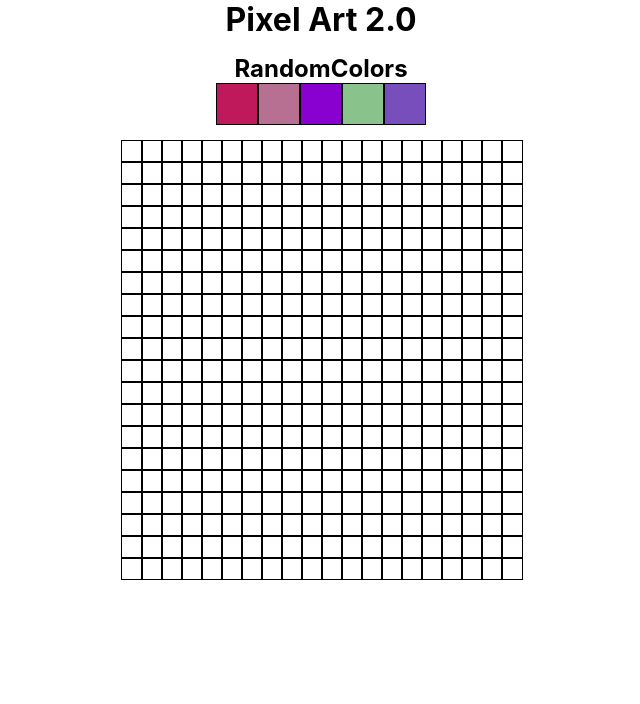
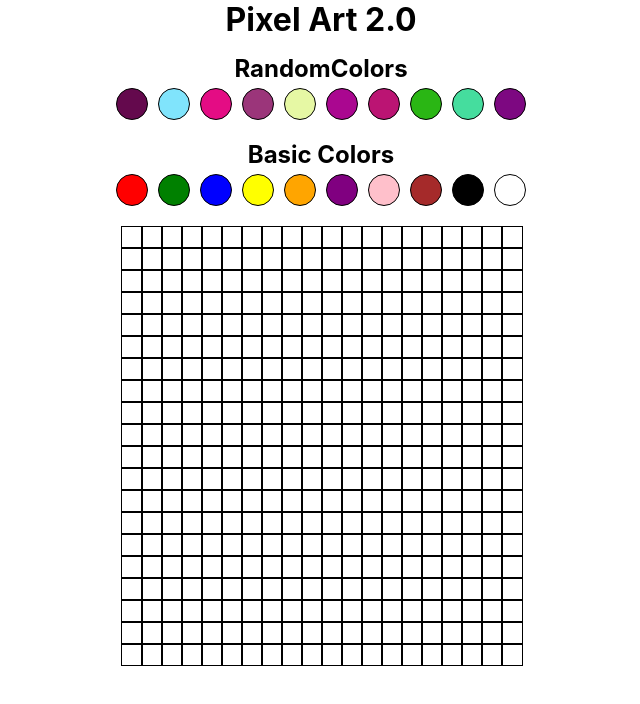
Before and after one commit to paolofullone/pixel-art, a React (Create React App) app: page / in a window 1280 px wide. Shown: the top 704 px of the page, without its empty margins (319-959 px from the left). Built offline with nearby package versions, Linux system fonts and the light colour scheme.

Commit message:
fix rename colors

```diff
--- a/src/App.css
+++ b/src/App.css
@@ -22,6 +22,10 @@ align-items: center;
   margin-top: 15px;
 }
 
+.margin5 {
+  margin: 5px;
+}
+
 .pixel {
   width: 20px;
   height: 20px;
@@ -35,9 +39,10 @@ align-items: center;
   float: left;
 }
 
-.pixel-board{
+.color-board{
   border: 1px solid black;
-  width: 40px;
-  height: 40px;
+  width: 30px;
+  height: 30px;
   float: left;
+  border-radius: 50%;
 }
--- a/src/components/RandomColors.js
+++ b/src/components/Colors.js
@@ -1,7 +1,7 @@
 import React from 'react'
 import '../App.css'
 
-function RandomColors() {
+function Colors() {
 
   const generateColor = () => {
     const r = Math.floor(Math.random() * 256);
@@ -12,10 +12,12 @@ function RandomColors() {
   }
 
   const arrColors = [];
-  const nColors = 5;
+  const nColors = 10;
   for (let i = 0; i < nColors; i++) {
     arrColors.push(generateColor());
   }
+
+  const basicColors = ['red', 'green', 'blue', 'yellow', 'orange', 'purple', 'pink', 'brown', 'black', 'white'];
 
   return (
       <>
@@ -24,7 +26,13 @@ function RandomColors() {
       </div>
 
       <div className='container'>
-        {arrColors.map((color)=><div className="pixel-board container" key={color} style={{backgroundColor: color}}/>)}
+        {arrColors.map((color)=><div className="color-board container margin5" key={color} style={{backgroundColor: color}}/>)}
+      </div>
+      <div className='container margin-top'>
+          <h2>Basic Colors</h2>
+      </div>
+      <div className='container'>
+        {basicColors.map((color)=><div className="color-board container margin5" key={color} style={{backgroundColor: color}}/>)}
       </div>
 
 
@@ -33,4 +41,4 @@ function RandomColors() {
   )
 }
 
-export default RandomColors
+export default Colors
--- a/src/pages/Home.js
+++ b/src/pages/Home.js
@@ -1,5 +1,5 @@
 import React from 'react'
-import RandomColors from '../components/RandomColors'
+import Colors from '../components/Colors'
 import '../App.css'
 import PixelBoard from '../components/Board';
 
@@ -9,7 +9,7 @@ function Home() {
       <div className="container">
           <h1>Pixel Art 2.0</h1>
       </div>
-      <RandomColors />
+      <Colors />
       <PixelBoard/>
     </>
   )
```
